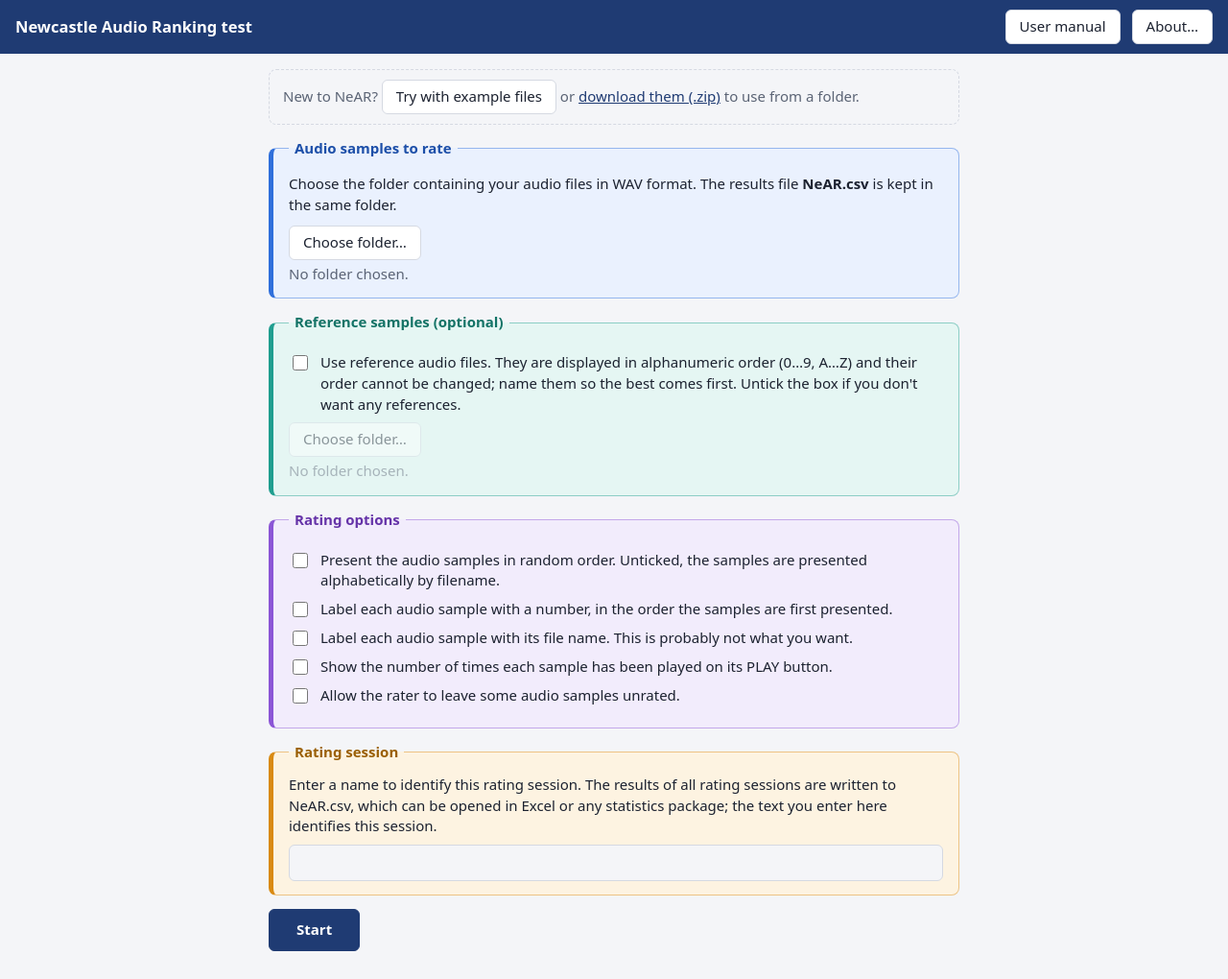
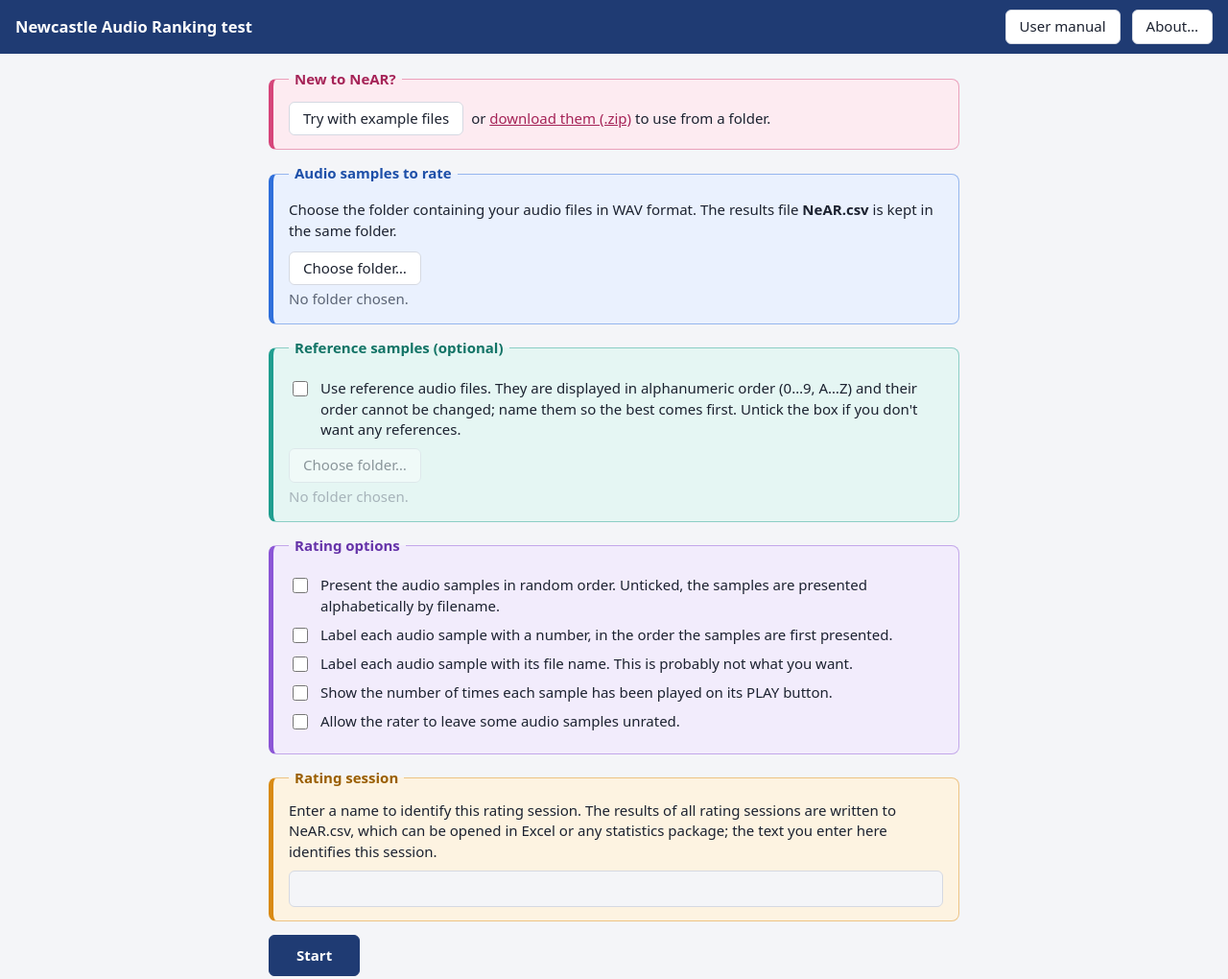
Before and after one commit to michaeldrinnan/NeAR, a website built with Vite: page index.html in a window 1280 px wide. Shown: the whole page at 96% size. Built offline with nearby package versions, Linux system fonts and the light colour scheme.

Commit message:
Put 'New to NeAR?' in its own rose-coloured panel
Co-Authored-By: Claude Opus 5.5 (1M context) <noreply@anthropic.com>

```diff
--- a/src/styles.css
+++ b/src/styles.css
@@ -107,11 +107,13 @@ button.primary { background: var(--accent); border-color: var(--accent); color:
 .tone-teal   { --tone: #1f9e8f; --tone-bg: #e5f6f3; --tone-text: #137366; }
 .tone-purple { --tone: #8b55d6; --tone-bg: #f2ecfc; --tone-text: #6533a8; }
 .tone-amber  { --tone: #d98a12; --tone-bg: #fdf3e1; --tone-text: #9a5f05; }
+.tone-rose   { --tone: #d6457a; --tone-bg: #fdebf1; --tone-text: #a52357; }
 @media (prefers-color-scheme: dark) {
   .tone-blue   { --tone: #4d8af0; --tone-bg: #14213b; --tone-text: #9cc0ff; }
   .tone-teal   { --tone: #2fbfac; --tone-bg: #0f2a28; --tone-text: #84e3d5; }
   .tone-purple { --tone: #a374ec; --tone-bg: #221a36; --tone-text: #cdb0ff; }
   .tone-amber  { --tone: #eba23a; --tone-bg: #2c2210; --tone-text: #f6cf8b; }
+  .tone-rose   { --tone: #ec6a98; --tone-bg: #2e1420; --tone-text: #f7a9c6; }
 }
 .panel p { margin: 4px 0 10px; }
 .row { display: flex; flex-wrap: wrap; gap: 8px; }
@@ -236,11 +238,5 @@ button.primary { background: var(--accent); border-color: var(--accent); color:
   main { padding: 12px; }
 }
 
-.demo {
-  margin: 0;
-  padding: 10px 14px;
-  border: 1px dashed var(--border);
-  border-radius: 8px;
-  color: var(--muted);
-}
-.demo a { color: var(--accent); }
+.demo .row { align-items: center; }
+.demo a { color: var(--tone-text); }
--- a/src/ui/setup.ts
+++ b/src/ui/setup.ts
@@ -69,8 +69,11 @@ export function showSetup(root: HTMLElement): void {
 
   root.innerHTML = `
     <form class="setup" novalidate>
-      <p class="demo">New to NeAR? <button type="button" data-demo>Try with example files</button>
-        or <a href="./examples/NeAR-examples.zip" download>download them (.zip)</a> to use from a folder.</p>
+      <fieldset class="panel tone-rose demo">
+        <legend>New to NeAR?</legend>
+        <div class="row"><button type="button" data-demo>Try with example files</button>
+          <span>or <a href="./examples/NeAR-examples.zip" download>download them (.zip)</a> to use from a folder.</span></div>
+      </fieldset>
       <fieldset class="panel tone-blue">
         <legend>Audio samples to rate</legend>
         <p>Choose the folder containing your audio files in WAV format.
```
